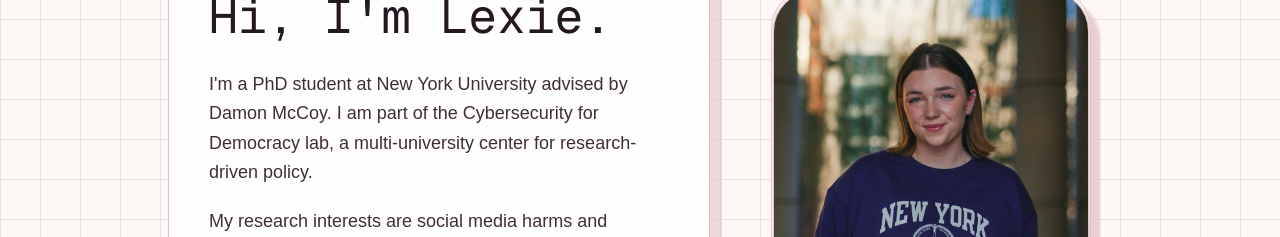
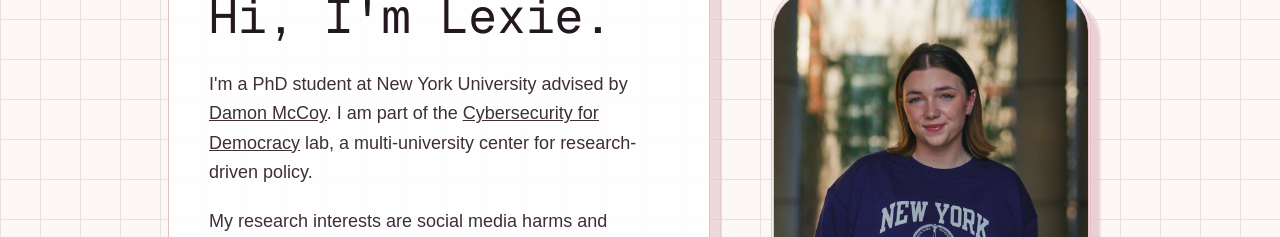
Before and after one commit to lexiekateb/resumev2, a Next.js app: page / in a window 1280 px wide. Shown: the part 301-538 px from the top of the page. Built offline with nearby package versions, Linux system fonts and the light colour scheme.

Commit message:
adding hyperlinks

```diff
--- a/src/app/page.tsx
+++ b/src/app/page.tsx
@@ -153,8 +153,8 @@ export default function Home() {
               </h1>
               <div className="mt-6 space-y-5 text-base leading-relaxed text-[#3e2f36] sm:text-lg">
                 <p>
-                  I'm a PhD student at New York University advised by Damon McCoy.
-                  I am part of the Cybersecurity for Democracy lab, a multi-university center for research-driven policy.
+                  I'm a PhD student at New York University advised by <u><a href="https://damonmccoy.com/" target="_blank">Damon McCoy</a></u>.
+                  I am part of the <u><a href="https://cybersecurityfordemocracy.org/" target="_blank">Cybersecurity for Democracy</a></u> lab, a multi-university center for research-driven policy.
                 </p>
                 <p>
                 My research interests are social media harms and security, ethical AI, and other topics
@@ -367,7 +367,7 @@ export default function Home() {
         </main>
 
         <footer className="pb-10 text-center font-mono text-xs uppercase tracking-[0.35em] text-[#b87d8a]">
-          © {new Date().getFullYear()} Lexie Matsumoto — designed with care in NYC. Feel free to fork this <u><a href="https://github.com/lexiekateb/resumev2" target="_blank">repo</a></u>.
+          © {new Date().getFullYear()} Lexie Matsumoto. If you like this site, feel free to fork my <u><a href="https://github.com/lexiekateb/resumev2" target="_blank">repo</a></u>.
         </footer>
       </div>
     </div>
```
